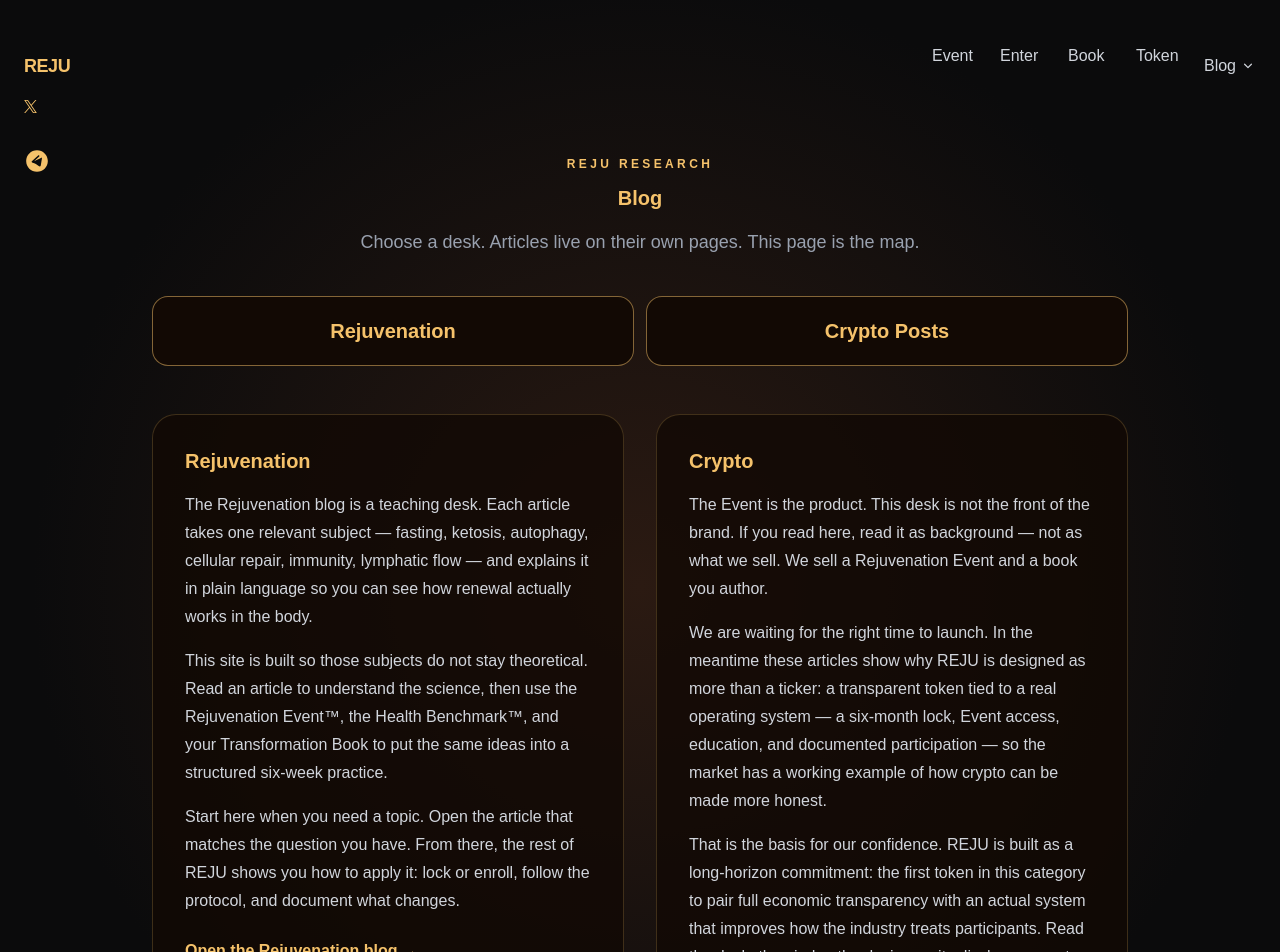
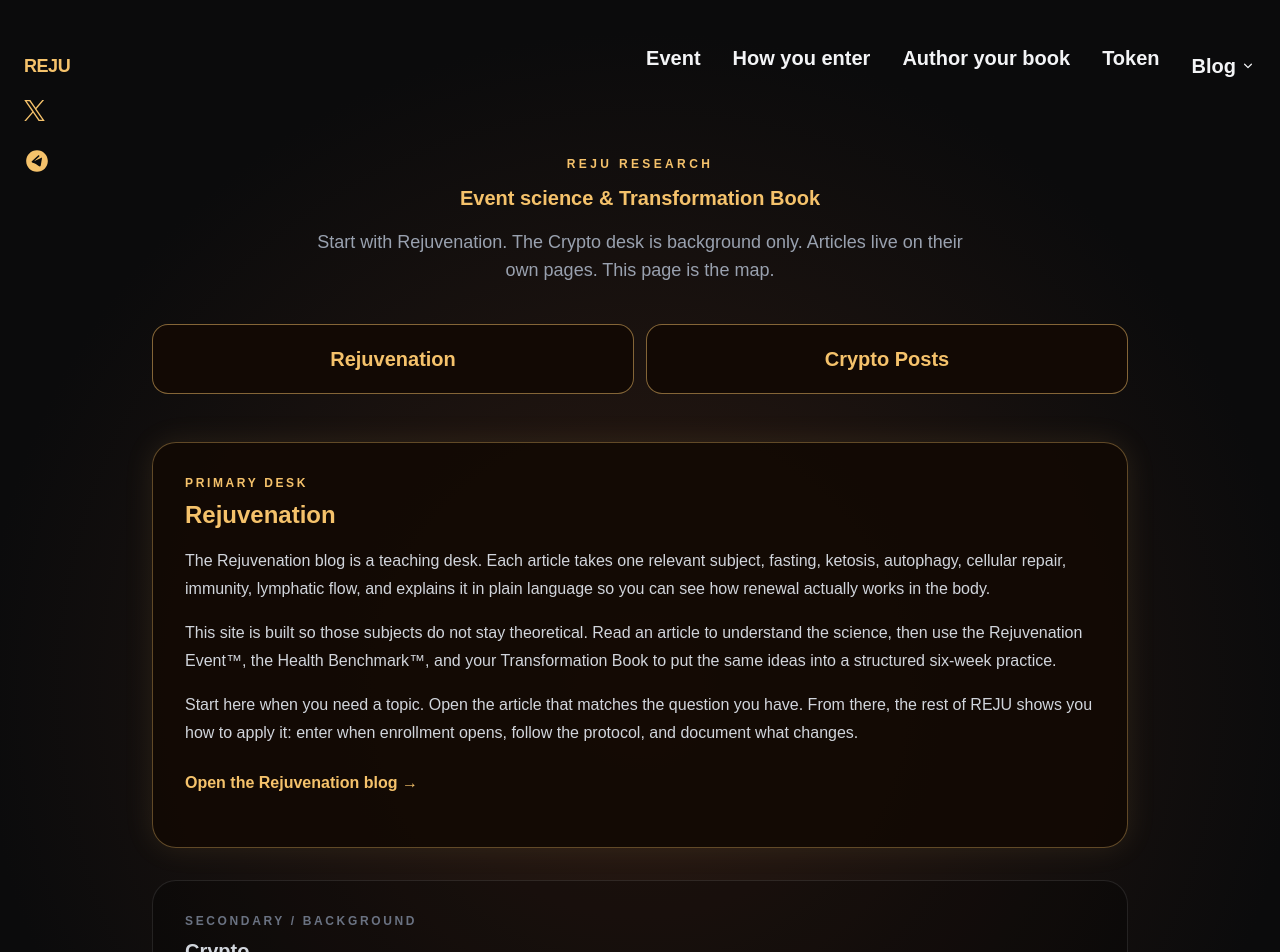
Before and after one commit to rejutoken/reju-site, a Next.js app: page /blog in a window 1280 px wide. Shown: the top 952 px of the page. Built offline with nearby package versions, Linux system fonts and the light colour scheme.

Commit message:
P0/P1 UX: clearer nav, Event-first blog, closed buy CTAs.
Rename Book/Enter labels, enlarge nav links and X icon, lead blog with Event science, gate Lock/Register/Journal while enrollment is closed, and replace dead /#tokenomics CTA with Event entry links.

```diff
--- a/app/blog/page.tsx
+++ b/app/blog/page.tsx
@@ -2,9 +2,9 @@ import Link from "next/link";
 import BlogThemeButtons from "../components/BlogThemeButtons";
 
 export const metadata = {
-  title: "REJU Blog | Rejuvenation and Crypto",
+  title: "REJU Blog | Event science & Transformation Book",
   description:
-    "REJU research on rejuvenation, recovery, and the Event — fasting, ketosis, autophagy, and the book you author.",
+    "REJU research on the Rejuvenation Event, fasting, ketosis, autophagy, and the Transformation Book you author. Crypto desk is background only.",
 };
 
 export default function BlogPage() {
@@ -14,9 +14,12 @@ export default function BlogPage() {
         <p className="mb-3 text-xs font-bold uppercase tracking-[0.28em] text-[#f5c26b]">
           REJU Research
         </p>
-        <h1 className="mb-4 text-xl font-semibold text-[#f5c26b]">Blog</h1>
+        <h1 className="mb-4 text-xl font-semibold text-[#f5c26b]">
+          Event science &amp; Transformation Book
+        </h1>
         <p className="mx-auto max-w-2xl text-lg text-gray-400">
-          Choose a desk. Articles live on their own pages. This page is the map.
+          Start with Rejuvenation. The Crypto desk is background only. Articles
+          live on their own pages. This page is the map.
         </p>
       </header>
 
@@ -24,14 +27,17 @@ export default function BlogPage() {
         <BlogThemeButtons />
       </div>
 
-      <div className="grid gap-8 md:grid-cols-2">
-        <section className="rounded-3xl border border-[#f5c26b]/20 bg-[#120904]/80 p-8">
-          <h2 className="text-xl font-semibold text-[#f5c26b]">Rejuvenation</h2>
+      <div className="grid gap-8">
+        <section className="rounded-3xl border border-[#f5c26b]/35 bg-[#120904]/90 p-8 shadow-[0_0_30px_rgba(245,194,107,0.10)]">
+          <p className="text-xs font-bold uppercase tracking-[0.22em] text-[#f5c26b]">
+            Primary desk
+          </p>
+          <h2 className="mt-2 text-2xl font-semibold text-[#f5c26b]">Rejuvenation</h2>
           <div className="mt-4 space-y-4 text-base leading-7 text-gray-300">
             <p>
               The Rejuvenation blog is a teaching desk. Each article takes one
-              relevant subject — fasting, ketosis, autophagy, cellular repair,
-              immunity, lymphatic flow — and explains it in plain language so
+              relevant subject, fasting, ketosis, autophagy, cellular repair,
+              immunity, lymphatic flow, and explains it in plain language so
               you can see how renewal actually works in the body.
             </p>
             <p>
@@ -43,8 +49,8 @@ export default function BlogPage() {
             <p>
               Start here when you need a topic. Open the article that matches
               the question you have. From there, the rest of REJU shows you
-              how to apply it: lock or enroll, follow the protocol, and
-              document what changes.
+              how to apply it: enter when enrollment opens, follow the protocol,
+              and document what changes.
             </p>
           </div>
           <Link
@@ -55,33 +61,33 @@ export default function BlogPage() {
           </Link>
         </section>
 
-        <section className="rounded-3xl border border-[#f5c26b]/20 bg-[#120904]/80 p-8">
-          <h2 className="text-xl font-semibold text-[#f5c26b]">Crypto</h2>
-          <div className="mt-4 space-y-4 text-base leading-7 text-gray-300">
+        <section className="rounded-3xl border border-white/10 bg-black/25 p-6 md:p-8">
+          <p className="text-xs font-bold uppercase tracking-[0.22em] text-gray-500">
+            Secondary / background
+          </p>
+          <h2 className="mt-2 text-xl font-semibold text-gray-300">Crypto</h2>
+          <div className="mt-4 space-y-4 text-base leading-7 text-gray-400">
             <p>
-              The Event is the product. This desk is not the front of the
-              brand. If you read here, read it as background — not as what
-              we sell. We sell a Rejuvenation Event and a book you author.
+              The Event is the product. This desk is not the front of the brand.
+              If you read here, read it as background. We sell a Rejuvenation
+              Event and a book you author. The token is a Path B door into that
+              Event, not the thing itself.
             </p>
             <p>
-              We are waiting for the right time to launch. In the meantime
-              these articles show why REJU is designed as more than a ticker:
-              a transparent token tied to a real operating system — a six-month
-              lock, Event access, education, and documented participation —
-              so the market has a working example of how crypto can be made
-              more honest.
+              These articles explain why REJU is designed as more than a ticker:
+              a transparent token tied to a real operating system, Event access,
+              education, and documented participation, so the market has a
+              working example of how crypto can be made more honest.
             </p>
             <p>
-              That is the basis for our confidence. REJU is built as a
-              long-horizon commitment: the first token in this category to
-              pair full economic transparency with an actual system that
-              improves how the industry treats participants. Read the desk,
-              then judge the design on its disclosures, not on a launch date.
+              Read the desk if you want the industry context. Then go back to
+              the Event and the book. Judge the design on its disclosures and
+              practice, not on a launch date.
             </p>
           </div>
           <Link
             href="/blog/crypto"
-            className="mt-6 inline-flex font-bold text-[#f5c26b] hover:underline"
+            className="mt-6 inline-flex font-semibold text-gray-400 hover:text-[#f5c26b] hover:underline"
           >
             Open the Crypto blog →
           </Link>
--- a/app/buy/page.tsx
+++ b/app/buy/page.tsx
@@ -2,6 +2,7 @@
 
 import { useState } from "react";
 import Nav from "../components/Nav";
+import { SITE_NEWS } from "../../lib/siteNews";
 
 const links = {
   home: "/",
@@ -58,7 +59,7 @@ export default function BuyPage() {
 
           <p className="mx-auto mt-6 max-w-3xl text-lg leading-relaxed text-left text-gray-300">
             Find REJU in the wallets and tools below if you want Path B: lock $600 for six months on
-            Streamflow — non-custodial, you keep the keys — and that lock opens the Event and the
+            Streamflow (non-custodial, you keep the keys), and that lock opens the Event and the
             book. Buying REJU is not the same as joining the Event. See How you enter when you are
             ready to enroll.
           </p>
@@ -92,9 +93,15 @@ export default function BuyPage() {
             ]}
           />
           <div className="mt-4 text-center">
+            {SITE_NEWS.enrollmentOpen ? (
               <a href="/daily-transformation-log" className={buttonClass}>
                 Go to Daily Journal
               </a>
+            ) : (
+              <a href="/onboarding" className={`${buttonClass} opacity-70`}>
+                Daily Journal (enter first, not open yet)
+              </a>
+            )}
           </div>
         </section>
 
@@ -138,6 +145,7 @@ export default function BuyPage() {
               </p>
             </button>
 
+            {SITE_NEWS.enrollmentOpen ? (
               <a
                 href={links.streamflowLock}
                 className="rounded-xl border border-[#f5c26b] bg-black/30 p-3 text-center text-[#f5c26b] transition duration-300 hover:bg-[#f5c26b] hover:text-black"
@@ -147,6 +155,17 @@ export default function BuyPage() {
                   Lock REJU through Streamflow for program access, verification, or future ecosystem participation.
                 </p>
               </a>
+            ) : (
+              <a
+                href={links.onboarding}
+                className="rounded-xl border border-[#f5c26b]/40 bg-black/20 p-3 text-center text-gray-400 transition duration-300"
+              >
+                <h3 className="text-xl font-bold text-[#f5c26b]/70">Lock REJU (not open yet)</h3>
+                <p className="mt-3 text-sm">
+                  Enrollment is closed. See How you enter, or join Telegram for updates.
+                </p>
+              </a>
+            )}
           </div>
 
           <div className="mt-10 grid gap-6 md:grid-cols-2 md:grid-cols-2">
@@ -159,21 +178,39 @@ export default function BuyPage() {
 
 
         <section className="mt-6 text-center">
-          <div className="flex flex-col gap-4 sm:flex-row sm:justify-center">
+          <div className="flex flex-col gap-4 sm:flex-row sm:justify-center sm:flex-wrap">
             <a href={links.onboarding} className={buttonClass}>
-              Go to Onboarding
+              How you enter
             </a>
 
+            {SITE_NEWS.enrollmentOpen ? (
               <a href={links.streamflowLock} className={buttonClass}>
                 Lock Your REJU
               </a>
+            ) : (
+              <span
+                className={`${buttonClass} cursor-not-allowed opacity-40 hover:bg-transparent hover:text-[#f5c26b]`}
+                title="Enrollment is not open yet"
+              >
+                Lock Your REJU (not open yet)
+              </span>
+            )}
 
+            {SITE_NEWS.enrollmentOpen ? (
               <a href={links.participantRegistration} className={buttonClass}>
                 Complete Participant Registration
               </a>
-            <p className="text-center text-[10px] text-gray-500 -mt-1">Password required (provided after payment)</p>
-
+            ) : (
+              <a href={links.telegramOfficial} className={`${buttonClass} opacity-70`} target="_blank" rel="noopener noreferrer">
+                Registration (not open yet, Telegram)
+              </a>
+            )}
           </div>
+          <p className="mt-3 text-center text-[10px] text-gray-500">
+            {SITE_NEWS.enrollmentOpen
+              ? "Password required (provided after payment)"
+              : "Enrollment is closed. Use How you enter or Telegram for updates."}
+          </p>
         </section>
       </div>
     </main>
--- a/app/components/Nav.tsx
+++ b/app/components/Nav.tsx
@@ -15,8 +15,8 @@ const blogSubmenu: NavLink[] = [
 
 const navLinks: NavLink[] = [
   { href: "/program", label: "Event" },
-  { href: "/onboarding", label: "Enter" },
-  { href: "/daily-transformation-log", label: "Book" },
+  { href: "/onboarding", label: "How you enter" },
+  { href: "/daily-transformation-log", label: "Author your book" },
   { href: "/buy", label: "Token" },
   { href: "/blog", label: "Blog", children: blogSubmenu },
 ];
@@ -121,8 +121,8 @@ export default function Nav() {
   const linkClass =
     "hover:text-[#f5c26b] transition-colors focus:outline-none focus-visible:ring-2 focus-visible:ring-[#f5c26b] focus-visible:ring-offset-2 focus-visible:ring-offset-[#0b0b0c] rounded";
 
-  const desktopLinkClass = `${linkClass} text-base text-gray-300`;
-  const mobileLinkClass = `${linkClass} text-xl text-gray-100 py-3 border-b border-[#f5c26b]/20 last:border-b-0`;
+  const desktopLinkClass = `${linkClass} text-lg md:text-xl font-semibold text-gray-100`;
+  const mobileLinkClass = `${linkClass} text-xl font-semibold text-gray-100 py-3 border-b border-[#f5c26b]/20 last:border-b-0`;
 
   return (
     <nav
@@ -150,8 +150,8 @@ export default function Nav() {
           >
             <svg
               xmlns="http://www.w3.org/2000/svg"
-              width="13"
-              height="13"
+              width="21"
+              height="21"
               viewBox="0 0 1200 1227"
               fill="currentColor"
               aria-hidden="true"
@@ -176,7 +176,7 @@ export default function Nav() {
       </div>
 
       {/* Desktop Navigation */}
-      <div className="hidden md:flex items-center gap-6">
+      <div className="hidden md:flex items-center gap-8">
         {navLinks.map((link) =>
           link.children ? (
             <BlogMenu
@@ -283,8 +283,8 @@ export default function Nav() {
                   >
                     <svg
                       xmlns="http://www.w3.org/2000/svg"
-                      width="12"
-                      height="12"
+                      width="20"
+                      height="20"
                       viewBox="0 0 1200 1227"
                       fill="currentColor"
                       aria-hidden="true"
--- a/app/daily-transformation-log/page.tsx
+++ b/app/daily-transformation-log/page.tsx
@@ -1,6 +1,7 @@
 'use client';
 import { useState, useEffect } from 'react';
 import Nav from "../components/Nav";
+import { SITE_NEWS } from "../../lib/siteNews";
 import { PARTICIPANT_ID_STORAGE_KEY } from "../../lib/participantFlows";
 
 export default function DailyTransformationLog() {
@@ -188,6 +189,14 @@ export default function DailyTransformationLog() {
             </button>
             {bookUnlockStatus && <p className="mt-3 text-sm text-[#f5c26b]">{bookUnlockStatus}</p>}
             <p className="mt-4 text-[11px] text-gray-500">Password is changed by REJU after each event. Contact admin if you paid but do not have the current code.</p>
+            {!SITE_NEWS.enrollmentOpen && (
+              <p className="mt-3 text-sm text-gray-400">
+                Enrollment is not open yet.{" "}
+                <a href="/onboarding" className="text-[#f5c26b] hover:underline">How you enter</a>
+                {" · "}
+                <a href="https://t.me/rejuofficial" target="_blank" rel="noopener noreferrer" className="text-[#f5c26b] hover:underline">Telegram</a>
+              </p>
+            )}
           </div>
         ) : (
           <div className="max-w-md mx-auto mb-6 text-center text-emerald-400 text-sm">✓ Book authoring unlocked for this session</div>
```
Also changed, not shown: app/content/blog/how-fasting-ketosis-autophagy-cellular-renewal-reju.mdx (+5 -5 lines), app/content/blog/why-most-crypto-projects-fail.mdx (+5 -4 lines). Lines whose indentation alone changed are shown as unchanged.
